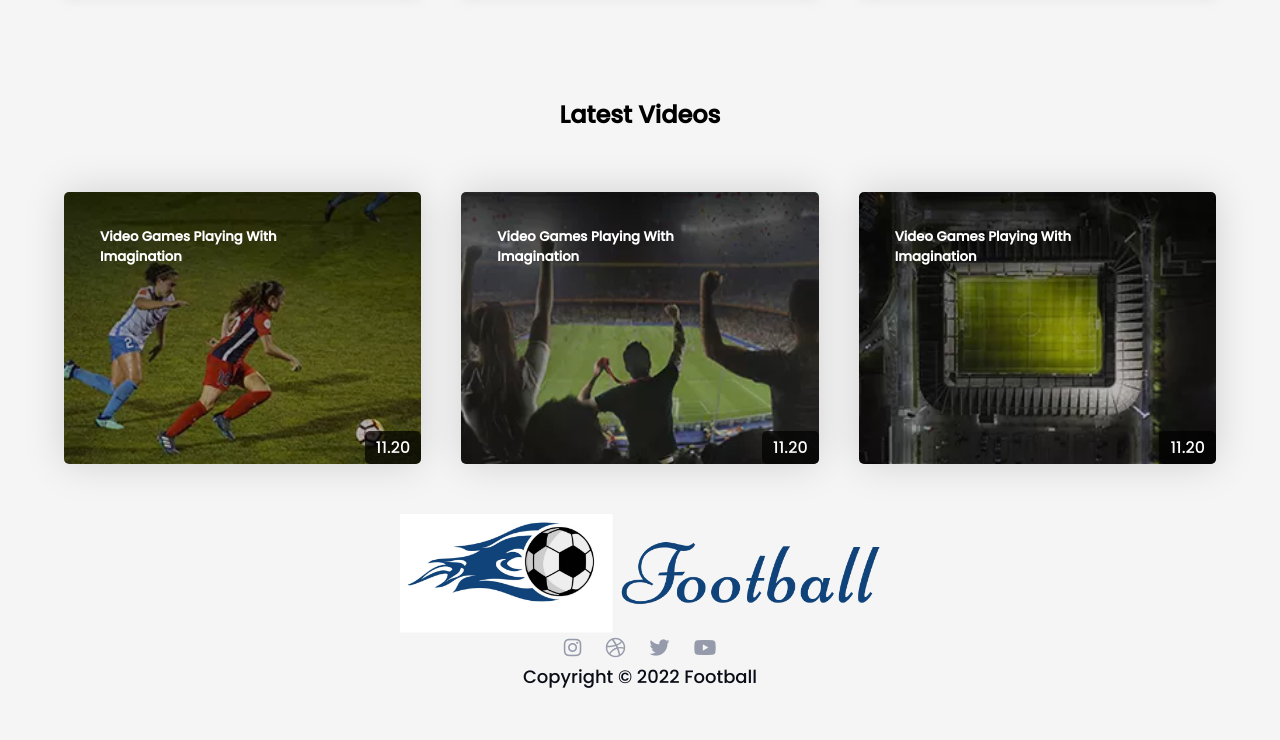
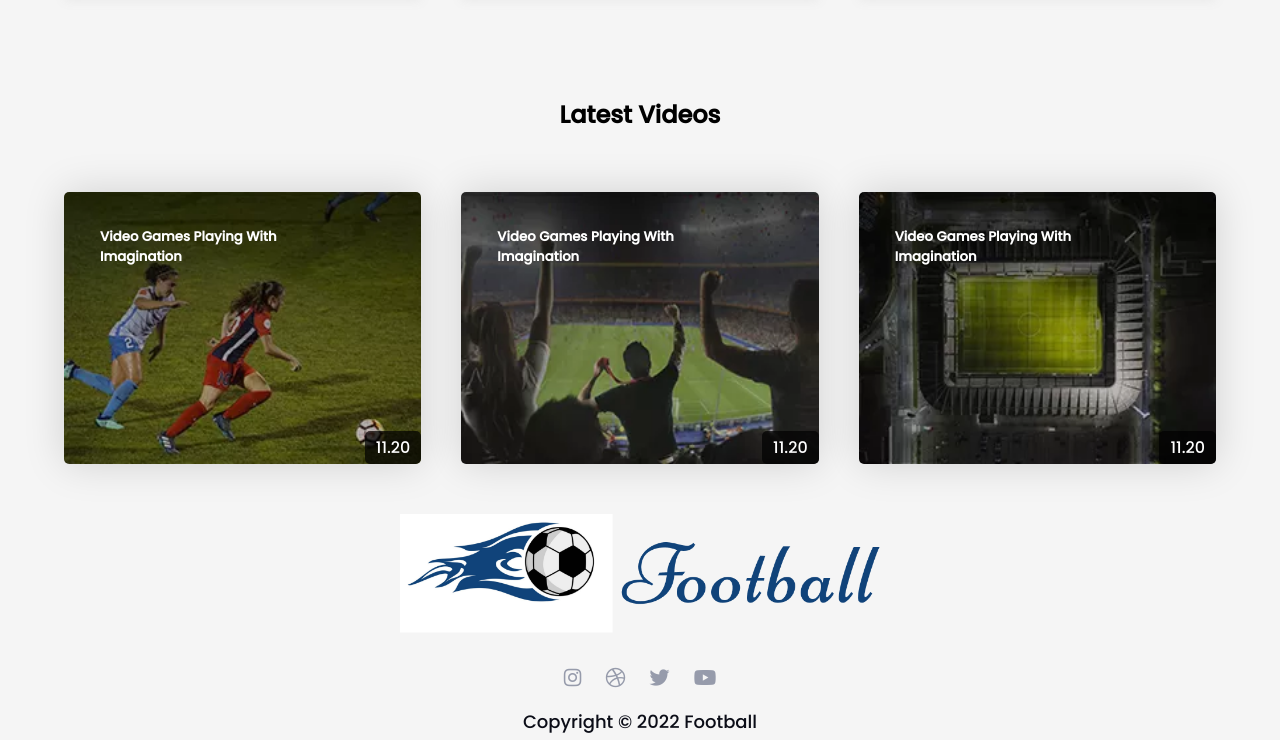
Before and after one commit to Rabbi01521/Assignment-2, a plain HTML site: page index.html in a window 1280 px wide. Shown: the part 4447-5187 px from the top of the page. Before the commit the page ends 5142 px from the top, so only its background shows below. Drawn offline with Linux system fonts and the light colour scheme.

```diff
--- a/styles/style.css
+++ b/styles/style.css
@@ -351,6 +351,11 @@ footer .container {
 
 footer .container img {
   width: 480px;
+  margin-bottom: 30px;
+}
+
+.social-link {
+  margin-bottom: 15px;
 }
 
 .social-link a {
```
